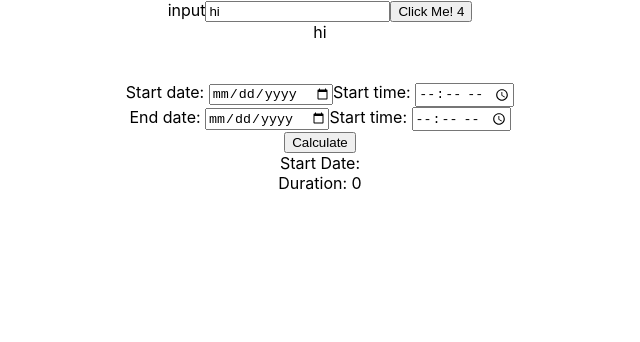
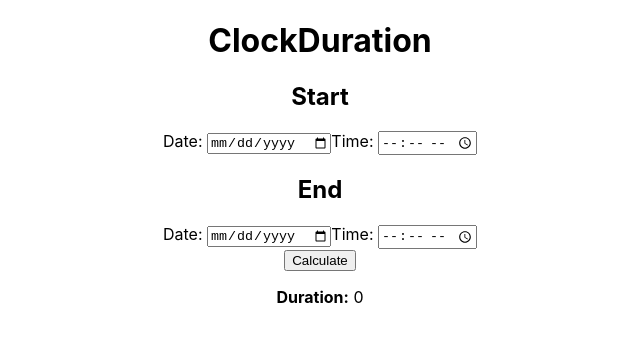
Before and after one commit to vioswift/clock-duration, a React (Create React App) app: page / in a window 1280 px wide. Shown: the top 342 px of the page, without its empty margins (320-960 px from the left). Built offline with nearby package versions, Linux system fonts and the light colour scheme.

Commit message:
Gets and prints the time duration

```diff
--- a/public/index.html
+++ b/public/index.html
@@ -2,12 +2,13 @@
 <html lang="en">
   <head>
     <meta charset="utf-8" />
-    <link rel="shortcut icon" href="%PUBLIC_URL%/favicon.ico" />
     <meta
       name="viewport"
       content="width=device-width, initial-scale=1, shrink-to-fit=no"
     />
     <meta name="theme-color" content="#000000" />
+
+    <link rel="shortcut icon" href="%PUBLIC_URL%/favicon.ico" />
     <link rel="manifest" href="%PUBLIC_URL%/manifest.json" />
 
     <title>Vioswift | ClockDuration</title>
--- a/src/App.js
+++ b/src/App.js
@@ -1,10 +1,12 @@
 import React, { Component } from 'react';
 import './App.css';
 
+function getTwoDigitDateFormat(monthOrDate) {
+  return (monthOrDate < 10) ? '0' + monthOrDate : '' + monthOrDate;
+}
+
 class App extends Component {
   state = {
-    value: "hi",
-    number: 4,
     startDate: "",
     startTime: "",
     endDate: "",
@@ -12,80 +14,88 @@ class App extends Component {
     totalDuration: "0"
   };
 
-  textChange = (event) => {
-    this.setState({value:event.target.value});
-    console.log(this.state.value);
-  }
-
-  handleClick = (event) => {
-    this.setState({number:event.target.number});
-  }
-
   startDateChange = (event) => {
-    this.setState({startDate:event.target.startDate});
-    console.log(this.state.startDate);
+    this.setState({startDate:event.target.value});
   }
 
   endDateChange = (event) => {
+    this.setState({endDate:event.target.value});
+  }
 
+  startTimeChange = (event) => {
+    this.setState({startTime:event.target.value});
+  }
+
+  endTimeChange = (event) => {
+    this.setState({endTime:event.target.value});
   }
 
   calculateTotalDuration = (event) => {
-    var startDateObj = new Date({startDate:event.target.startDate});
-    var endDateObj = new Date({endDate:event.target.endDate});
-    // var one_day=1000*60*60*24;
+    var startDateObj = new Date(this.state.startDate);
+    var endDateObj = new Date(this.state.endDate);
 
-    let duration = Math.floor((
-      Date.UTC(endDateObj.getFullYear(), endDateObj.getMonth(), endDateObj.getDate())
-      - Date.UTC(startDateObj.getFullYear(), startDateObj.getMonth(), startDateObj.getDate()) )
-      / (1000 * 60 * 60 * 24));
+    var date1Str =
+    startDateObj.getFullYear() +
+    "-" +
+    getTwoDigitDateFormat(startDateObj.getMonth() + 1) +
+    "-" +
+    getTwoDigitDateFormat(startDateObj.getDate()) +
+    "T" +
+    this.state.startTime +
+    ":00";
 
+    var date2Str =
+    endDateObj.getFullYear() +
+    "-" +
+    getTwoDigitDateFormat(endDateObj.getMonth() + 1) +
+    "-" +
+    getTwoDigitDateFormat(endDateObj.getDate()) +
+    "T" +
+    this.state.endTime +
+    ":00";
 
-    // Convert both dates to milliseconds
-    // var date1_ms = startDateObj.getTime();
-    // var date2_ms = endDateObj.getTime();
+    var date1 = new Date(date1Str);
+    var date2 = new Date(date2Str);
 
+    var res = Math.abs(date1 - date2) / 1000;
+    console.log("res= " + res);
 
-    // Calculate the difference in milliseconds
-    // var difference_ms = date2_ms - date1_ms;
+    // get total days between two dates
+    var days = Math.floor(res / 86400);
+
+    // get hours
+    var hours = Math.floor(res / 3600) % 24;
+
+    // get minutes
+    var minutes = Math.floor(res / 60) % 60;
 
     // Convert back to days and return
-    this.setState({totalDuration: duration});
-    // this.setState({totalDuration:event.target.totalDuration});
-
-
-    // https://www.htmlgoodies.com/html5/javascript/calculating-the-difference-between-two-dates-in-javascript.html
+    this.setState({
+      totalDuration: days + " Days, " + hours + " Hours, " + minutes + " Minutes"
+    });
   }
 
   render() {
     return (
       <div className="App">
-          <label htmlFor="">input</label>
-          <input type="text" onChange={this.textChange} className="form-control" value={this.state.value} />
+          <h1>ClockDuration</h1>
+          <div>
+            <h2>Start</h2>
+            <label htmlFor="start">Date: </label>
+            <input type="date" name="startDate" onChange={this.startDateChange} />
 
-          <button type="button" onClick={()=> this.setState({number:this.state.number + 1})}>Click Me! {this.state.number}</button>
-
-          <div>
-            {this.state.value}
-          </div>
-
-          <br/><br/>
-
-          <div>
-            <label htmlFor="start">Start date: </label>
-            <input type="date" name="startDate" onChange={(e)=> {this.startDateChange(e)}} />
-
-            <label htmlFor="start">Start time: </label>
-            <input type="time" id="appt" name="appt"
+            <label htmlFor="start">Time: </label>
+            <input type="time" id="appt" name="appt" onChange={this.startTimeChange}
                   min="9:00" max="18:00"/>
 
             <br/>
 
-            <label htmlFor="start">End date: </label>
-            <input type="date" name="bday" onChange={this.startDateChange}/>
+            <h2>End</h2>
+            <label htmlFor="start">Date: </label>
+            <input type="date" name="bday" onChange={this.endDateChange}/>
 
-            <label htmlFor="start">Start time: </label>
-            <input type="time" id="appt" name="appt"
+            <label htmlFor="start">Time: </label>
+            <input type="time" id="appt" name="appt" onChange={this.endTimeChange}
                   min="9:00" max="18:00"/>
           </div>
           <div>
@@ -93,8 +103,7 @@ class App extends Component {
           </div>
 
           <div>
-            Start Date: {this.state.startDate}<br/>
-            Duration: {this.state.totalDuration}
+            <p><strong>Duration:</strong>  {this.state.totalDuration}</p>
           </div>
       </div>
     );
```
